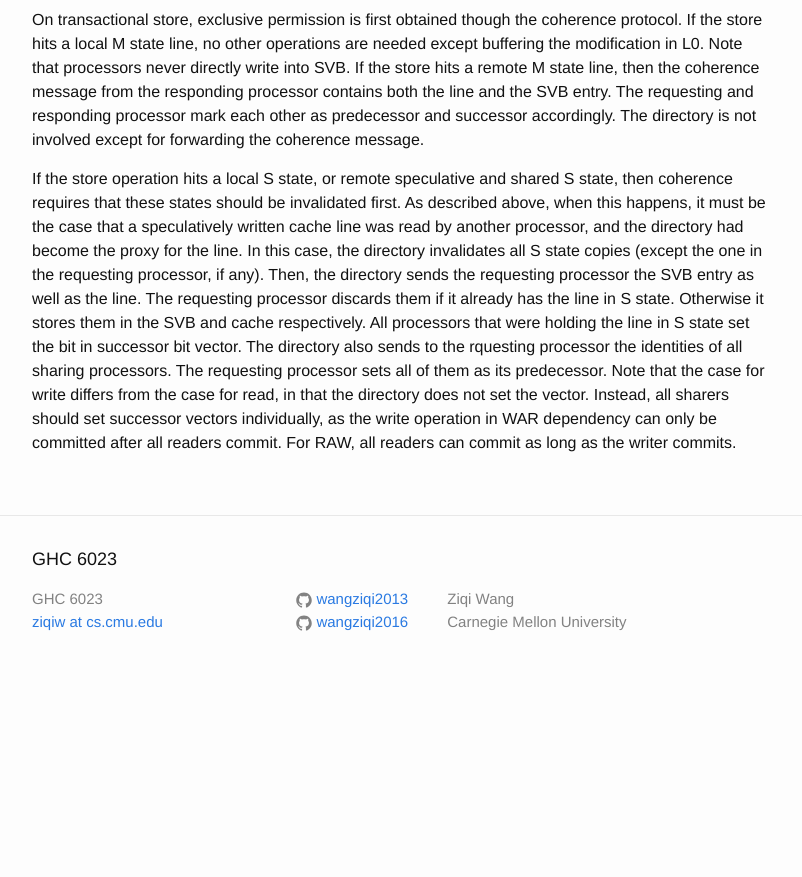
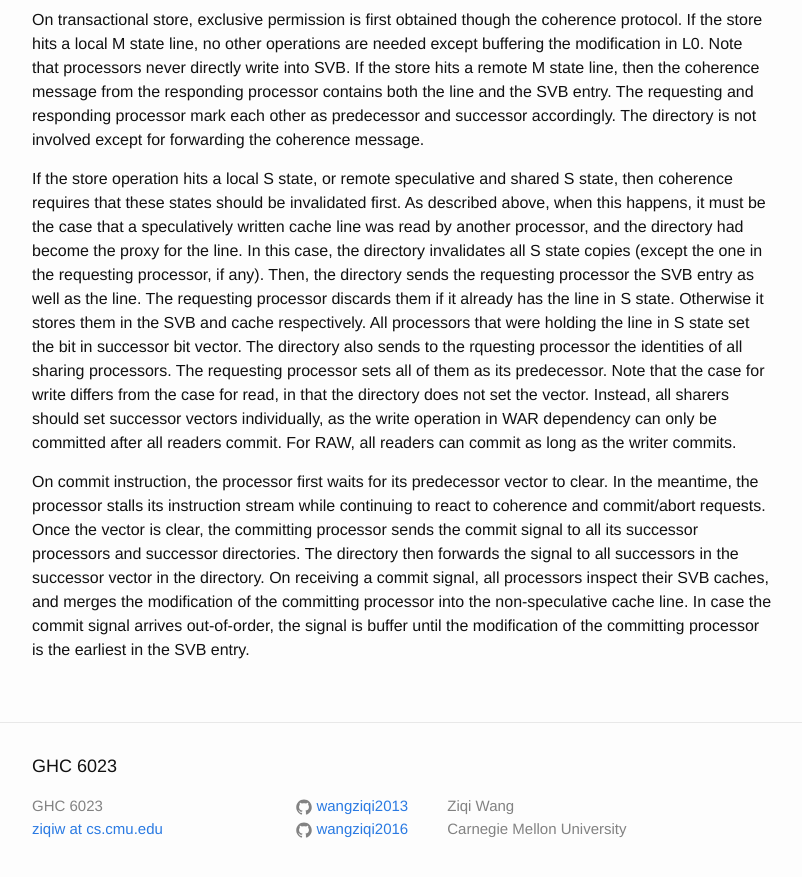
Before and after one commit to wangziqi2013/wangziqi2013.github.io, a Jekyll site: the page built from _posts/2018-06-19-OmniOrder.markdown, in a window 1280 px wide and 900 px high, scrolled down 2389 px. Shown: the top 877 px of the window, without its empty margins (238-1040 px from the left). Built offline with Jekyll 4.4.1, drawn with Linux system fonts in a browser that asks for light colours; before the commit the page ends 3082 px from its top, so only the background shows below that.

Commit message:
Working on commit

```diff
--- a/_posts/2018-06-19-OmniOrder.markdown
+++ b/_posts/2018-06-19-OmniOrder.markdown
@@ -100,3 +100,11 @@ the identities of all sharing processors. The requesting processor sets all of t
 the case for write differs from the case for read, in that the directory does not set the vector. Instead, all
 sharers should set successor vectors individually, as the write operation in WAR dependency can only be committed
 after all readers commit. For RAW, all readers can commit as long as the writer commits.
+
+On commit instruction, the processor first waits for its predecessor vector to clear. In the meantime, the processor
+stalls its instruction stream while continuing to react to coherence and commit/abort requests. Once the vector is clear,
+the committing processor sends the commit signal to all its successor processors and successor directories. The
+directory then forwards the signal to all successors in the successor vector in the directory. On receiving a commit
+signal, all processors inspect their SVB caches, and merges the modification of the committing processor into the
+non-speculative cache line. In case the commit signal arrives out-of-order, the signal is buffer until the
+modification of the committing processor is the earliest in the SVB entry.
```
